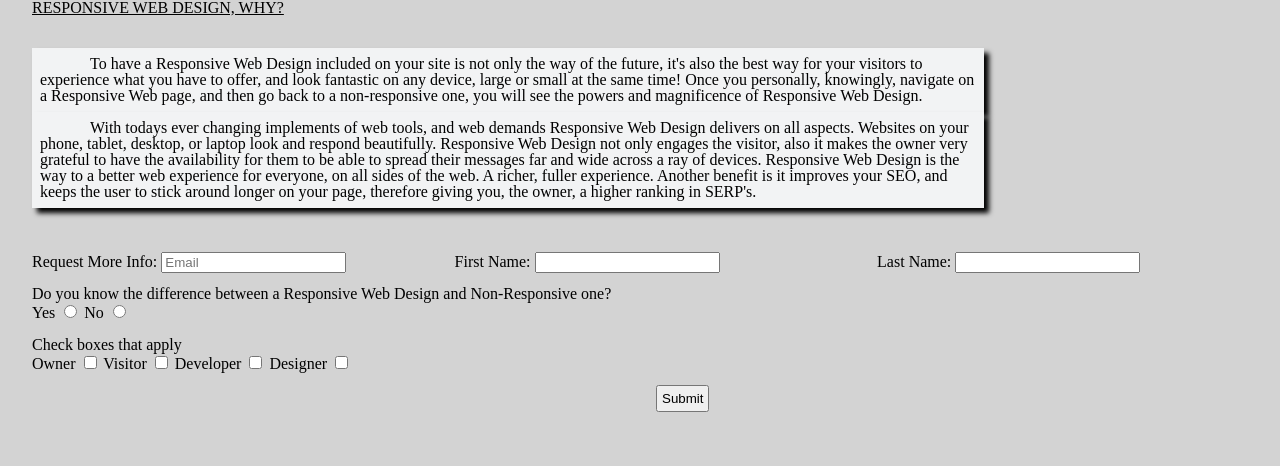
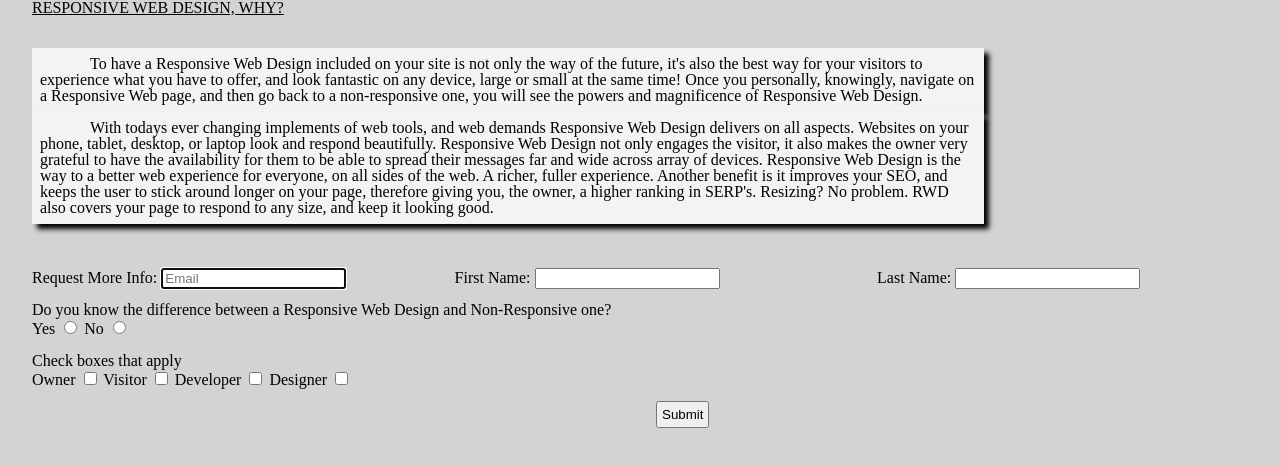
Before and after one commit to Georodent/forms, a plain HTML site: page index.html in a window 1280 px wide. Drawn offline with nearby package versions, Linux system fonts and the light colour scheme.

Commit message:
Editted essay

```diff
--- a/index.html
+++ b/index.html
@@ -16,14 +16,14 @@
   <article>
     <p>To have a Responsive Web Design included on your site is not only the way of the future, it's also the best way for your visitors to experience what you have to offer, and look fantastic on any device, large or small at the same time! Once you personally, knowingly, navigate on a Responsive Web page, and then go back to a non-responsive one, you will see the powers and magnificence of Responsive Web Design.</p>
 
-    <p>With todays ever changing implements of web tools, and web demands Responsive Web Design delivers on all aspects. Websites on your phone, tablet, desktop, or laptop look and respond beautifully. Responsive Web Design not only engages the visitor, also it makes the owner very grateful to have the availability for them to be able to spread their messages far and wide across a ray of devices. Responsive Web Design is the way to a better web experience for everyone, on all sides of the web. A richer, fuller experience. Another benefit is it improves your SEO, and keeps the user to stick around longer on your page, therefore giving you, the owner, a higher ranking in SERP's.</p>
+    <p>With todays ever changing implements of web tools, and web demands Responsive Web Design delivers on all aspects. Websites on your phone, tablet, desktop, or laptop look and respond beautifully. Responsive Web Design not only engages the visitor, it also makes the owner very grateful to have the availability for them to be able to spread their messages far and wide across array of devices. Responsive Web Design is the way to a better web experience for everyone, on all sides of the web. A richer, fuller experience. Another benefit is it improves your SEO, and keeps the user to stick around longer on your page, therefore giving you, the owner, a higher ranking in SERP's. Resizing? No problem. RWD also covers your page to respond to any size, and keep it looking good.</p>
   </article>
 
   <div class="section group">
     <form method="get">
       <div class="col span_1_of_3">
       <label>Request More Info:
-        <input type="email" name="email" pattern="[a-z0-9._%+-]+@[a-z0-9.-]+\.[a-z]{2,3}$" placeholder="Email" required>
+        <input type="email" name="email" autofocus pattern="[a-z0-9._%+-]+@[a-z0-9.-]+\.[a-z]{2,3}$" placeholder="Email" required>
       </label>
       </div>
 
```
